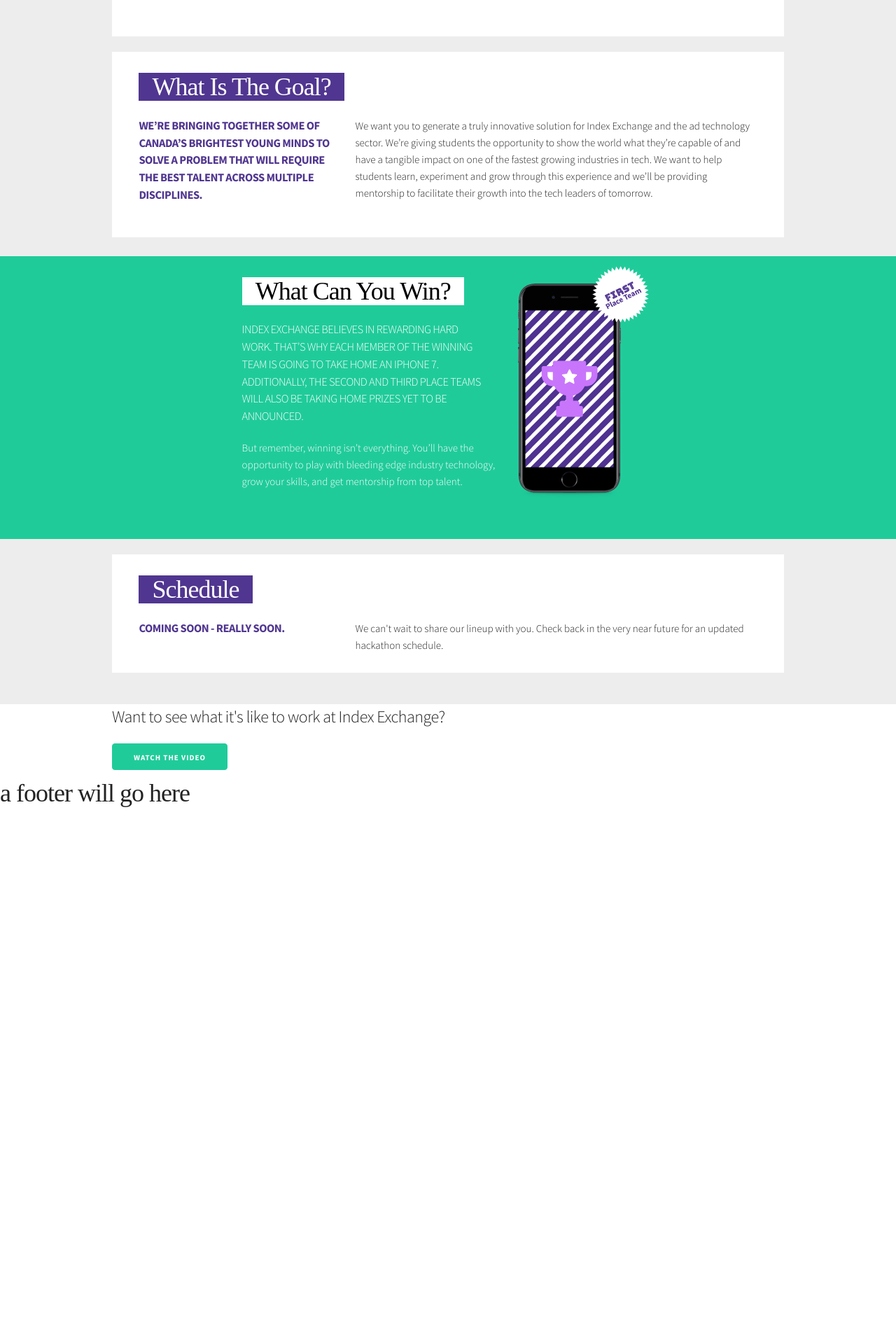
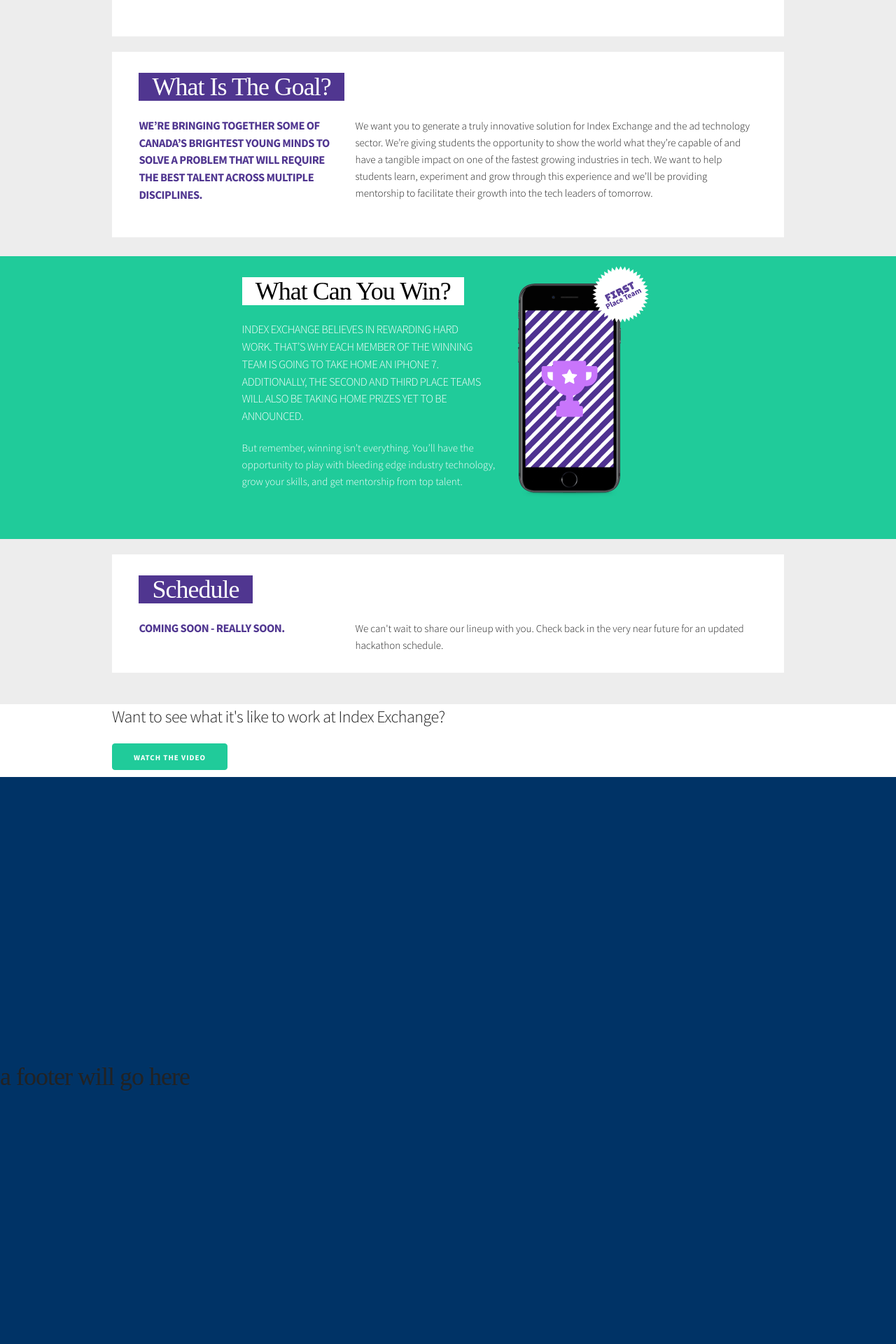
Before and after one commit to martinlaws/hackathon, a Jekyll site: the page built from index.html, in a window 1280 px wide. Shown: the part 870-2790 px from the top of the page at 70% size. Built offline with Jekyll 4.4.1, drawn with Linux system fonts in a browser that asks for light colours; some web fonts are replaced; before the commit the page ends 2047 px from its top, so only the background shows below that.

Commit message:
adding footer

```diff
--- a/_assets/stylesheets/main.scss
+++ b/_assets/stylesheets/main.scss
@@ -382,6 +382,11 @@
       }
     }
   }
+  footer {
+    height: 45vh;
+    width: 100vw;
+    background-color: #003366;
+  }
 }
 
 @media (max-width: 420px) {
--- a/index.html
+++ b/index.html
@@ -171,3 +171,7 @@
       <a href="" class="button button-primary">Watch the Video</a>
     </section>
   </div>
+
+  <footer>
+
+  </footer>
```
